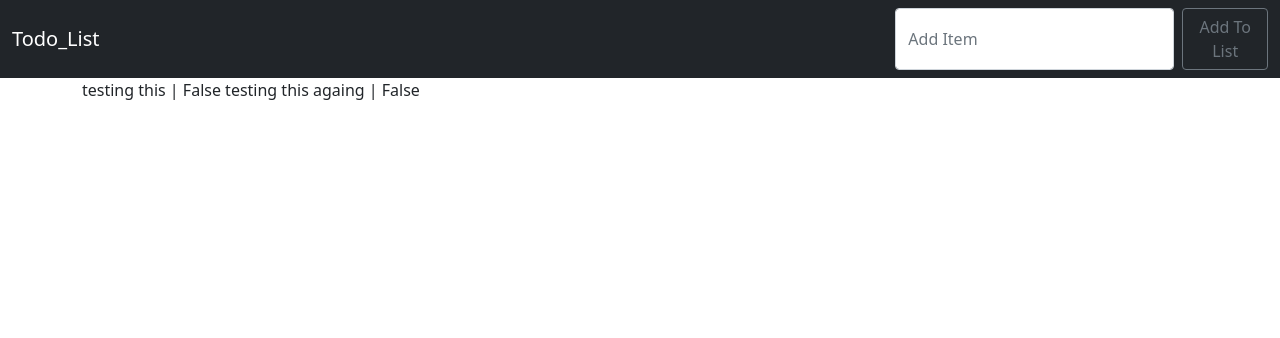
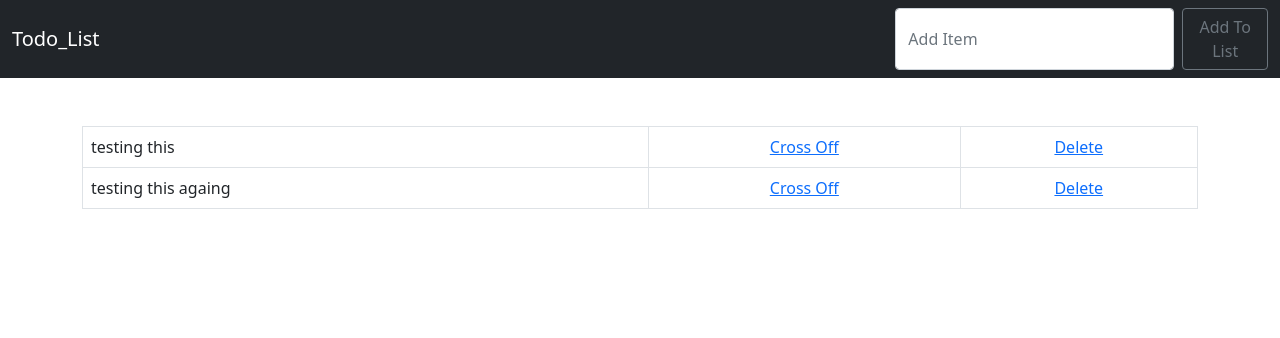
Before and after one commit to chamanoS/Django_TodoApp, a Django app: page / in a window 1280 px wide. Shown: the top 338 px of the page. Run offline with Django 4.2, Linux system fonts and the light colour scheme; data comes from the database, SQL or seed files in the repository; both versions use the stored data as it was after the commit; some libraries are stand-ins or nearby versions.

Commit message:
adding functionality

```diff
--- a/TodoApp/templates/home.html
+++ b/TodoApp/templates/home.html
@@ -1,6 +1,7 @@
 {% extends 'base.html' %}
 
 {% block content %}
+<br>
     {% if messages %}
     {% for message in messages %}
         <div class="alert-warning alert-dismissable" role="alert">
@@ -11,11 +12,26 @@
         </div>
     {% endfor %}
 {% endif %}
+<br>
+{% if all_items %}
+    <table class="table table-bordered">
+    {% for things in all_items %}
+        {% if things.completed %}
+            <tr class="table-secondary">
+                <td>{{ things.item }}</td>
+                <td><center><a href="{% url 'uncross' things.id %}">Uncross</a></center></td>
+                <td><center><a href="{% url 'delete' things.id %}">Delete</a></center></td>
+            </td>
+        {% else %}
+             <tr>
+                <td>{{ things.item }}</td>
+                <td><center><a href="{% url 'cross_off' things.id %}">Cross Off</a></center></td>
+                <td><center><a href="{% url 'delete' things.id %}">Delete</a></center></td>
+            </td>
+        {% endif %}
 
-{% if all_items %}
-    {% for things in all_items %}
-        {{ things.item }} | {{ things.completed}}
     {% endfor %}
+    </table>
 {% endif %}
 
 {% endblock  %}
--- a/TodoApp/urls.py
+++ b/TodoApp/urls.py
@@ -3,4 +3,7 @@ from . import views
 
 urlpatterns = [
     path('', views.home , name="home"),
+    path('delete/<list_id>',views.delete, name="delete"),
+    path('cross_off/<list_id>',views.cross_off, name="cross_off"),
+    path('uncross/<list_id>',views.uncross, name="uncross"),
 ]
--- a/TodoApp/views.py
+++ b/TodoApp/views.py
@@ -17,3 +17,21 @@ def home(request):
     else:
         all_items = List.objects.all
         return render(request, 'home.html',{'all_items': all_items})
+
+def delete(request, list_id):
+    item = List.objects.get(pk=list_id)
+    item.delete()
+    messages.success(request, ('Item Has Been Deleted'))
+    return redirect('home')
+
+def cross_off(request, list_id):
+    item = List.objects.get(pk=list_id)
+    item.completed = True
+    item.save()
+    return redirect('home')
+
+def uncross(request, list_id):
+    item = List.objects.get(pk=list_id)
+    item.completed = False
+    item.save()
+    return redirect('home')
```
Also changed, not shown: db.sqlite3.
